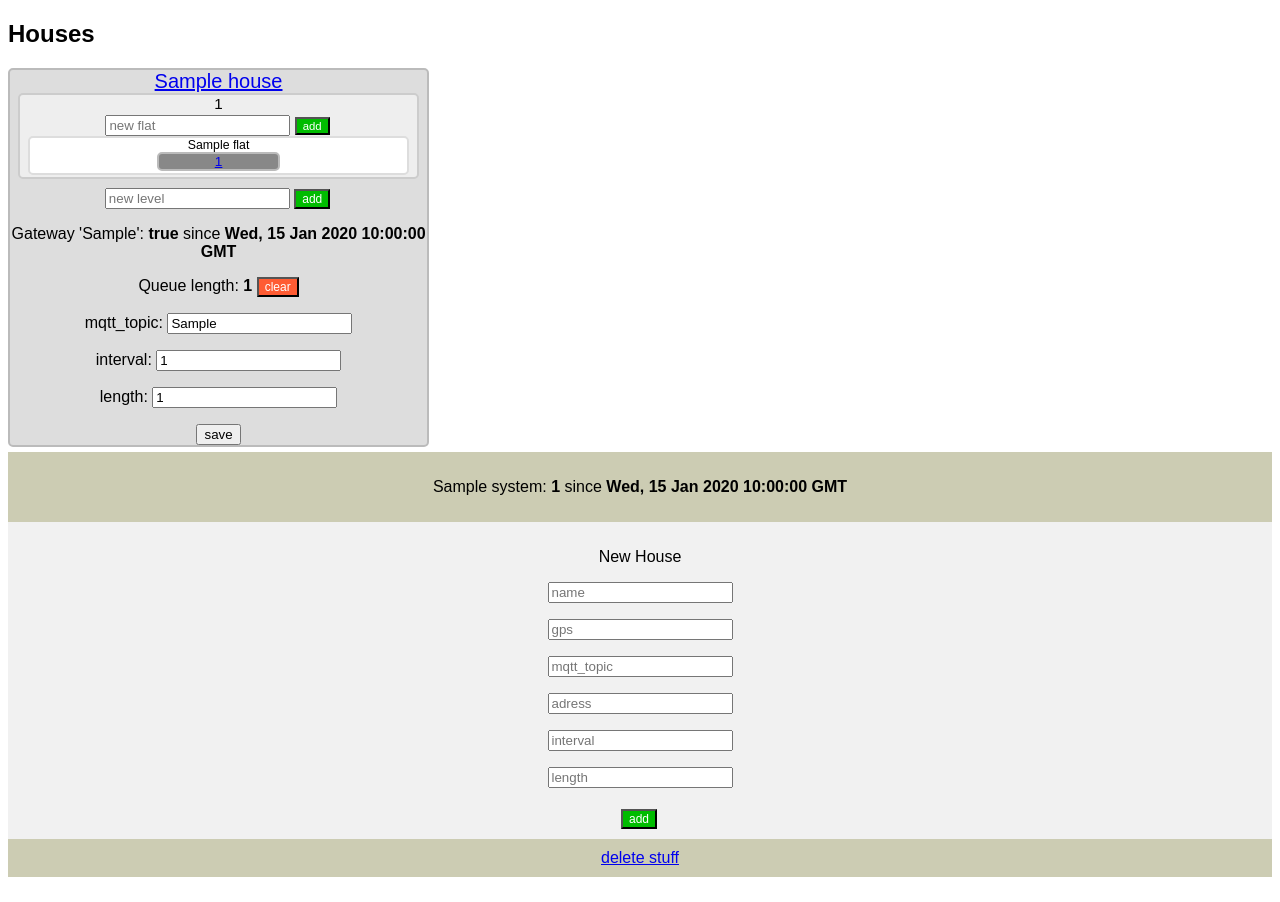
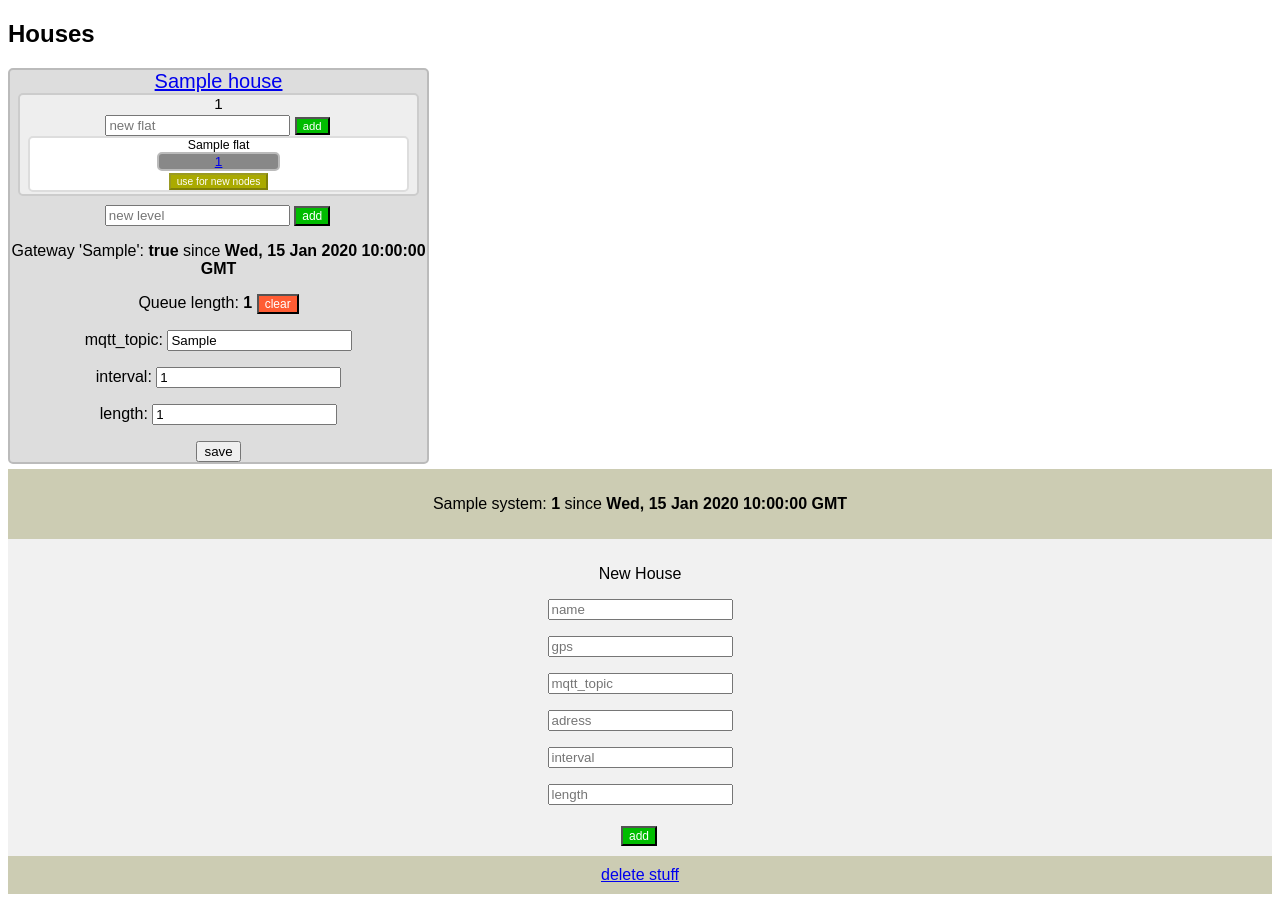
Before and after one commit to paul0x1C/wasserschaden, a Flask app: page /overview in a window 1280 px wide. Before the commit the page ends 877 px from the top, so only its background shows below. Run offline with Flask 2, Linux system fonts and the light colour scheme; tables that the repository leaves empty hold one stand-in row (values such as "Sample post").

Commit message:
use for new nodes button

```diff
--- a/web/main.py
+++ b/web/main.py
@@ -52,7 +52,8 @@ def overview(session):
         set_setting(int(request.form.get('setting')), int(request.form.get('value')))
     houses = session.query(models.House)
     system_modules = session.query(models.System)
-    return content+render_template('overview.html', system_modules=system_modules, base_template = 'base.html', houses = houses, sorted=sorted, attrgetter=attrgetter, node_id=0, int=int, str=str)
+    uf_new_nodes = session.query(models.Setting).filter(models.Setting.id == 1).one().state
+    return content+render_template('overview.html', system_modules=system_modules, base_template = 'base.html', houses = houses, sorted=sorted, attrgetter=attrgetter, node_id=0, int=int, str=str, uf_new_nodes=uf_new_nodes)
 
 @app.route('/node_info', methods=['GET', 'POST'])
 @db_connect
--- a/web/templates/base.html
+++ b/web/templates/base.html
@@ -49,6 +49,12 @@
     color: white;
     display: inline-block;
     font-size: 75%;
+}
+.used_for_new_nodes{
+  background-color: #eeee00;
+   color: white;
+   display: inline-block;
+   font-size: 75%;
 }
 .del_house {
    background-color: #BC0000;
--- a/web/templates/overview.html
+++ b/web/templates/overview.html
@@ -21,6 +21,15 @@
                       {% for node in flat.nodes %}
                       <div class='node' id='Nco{{ node.id }}' style="background-color:{{ node.state.color }};"><a href='node_info?node_id={{ node.id }}'>{{ node.id }}</a></div>
                       {% endfor %}
+                      <form method='post'>
+                        <input type='hidden' value='set_setting' name='action'>
+                        <input type='hidden' name='setting' value='1'>
+                        <input type='hidden' name='value' value='{{flat.id}}'>
+                        <input type='submit' value='use for new nodes' class='use_for_new_nodes'
+                        {% if flat.id == uf_new_nodes %}
+                         disabled style='background-color: #aaaa00'
+                        {% endif %}>
+                      </form>
                   </div>
               </div>
               {% endfor %}
```
